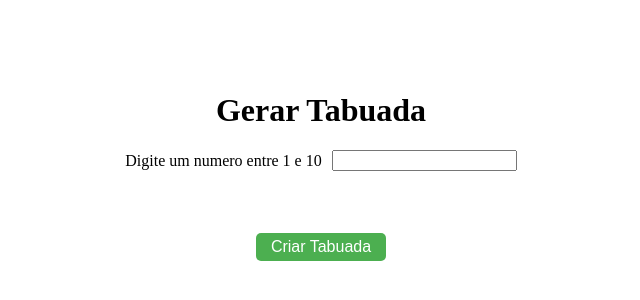
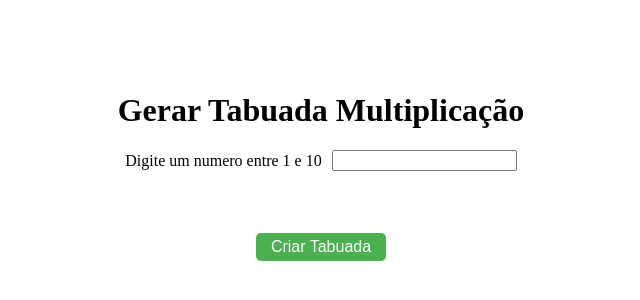
Before and after one commit to JvNeves-7/tabuada, a plain HTML site: page index.html in a window 1280 px wide. Shown: the part 218-518 px from the top of the page, without its empty margins (319-959 px from the left). Drawn offline with Linux system fonts and the light colour scheme.

Commit message:
Update index.html

```diff
--- a/index.html
+++ b/index.html
@@ -9,7 +9,7 @@
 </head>
 <body>
     <div class="container">
-        <h1>Gerar Tabuada</h1>
+        <h1>Gerar Tabuada Multiplicação</h1>
         <div class="input-container">
             <label for="numero">Digite um numero entre 1 e 10</label>
             <input type="text" id="numero">
```
